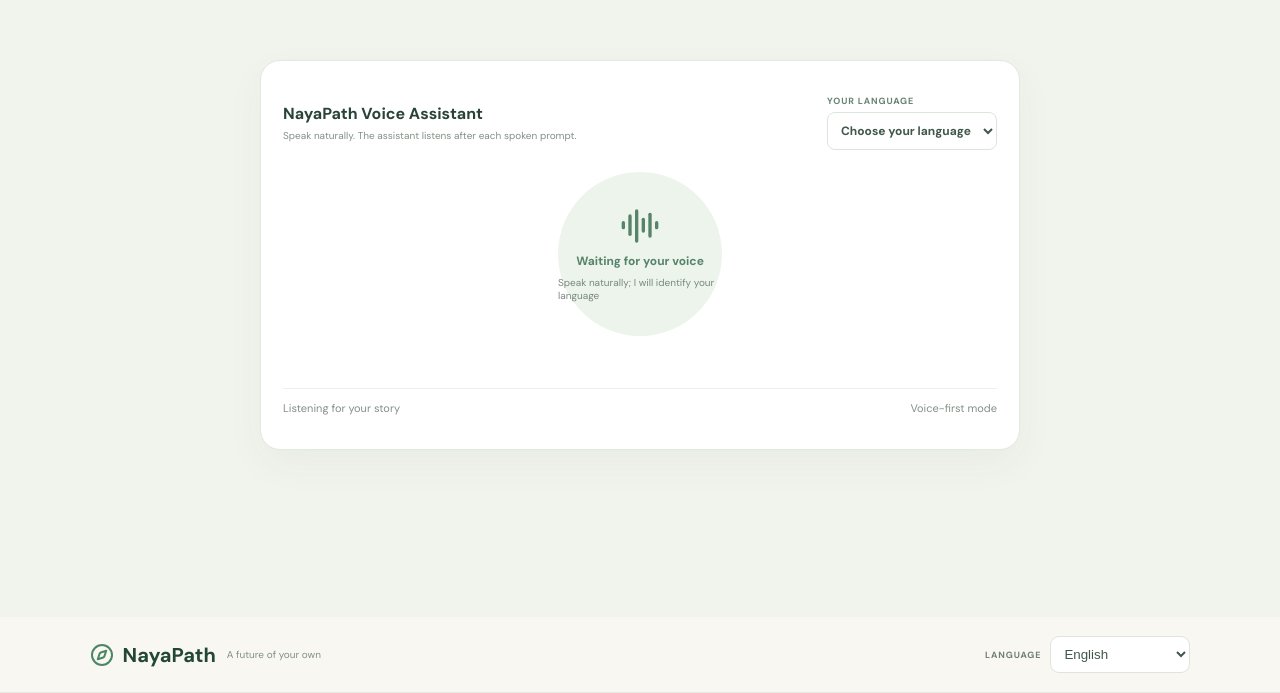
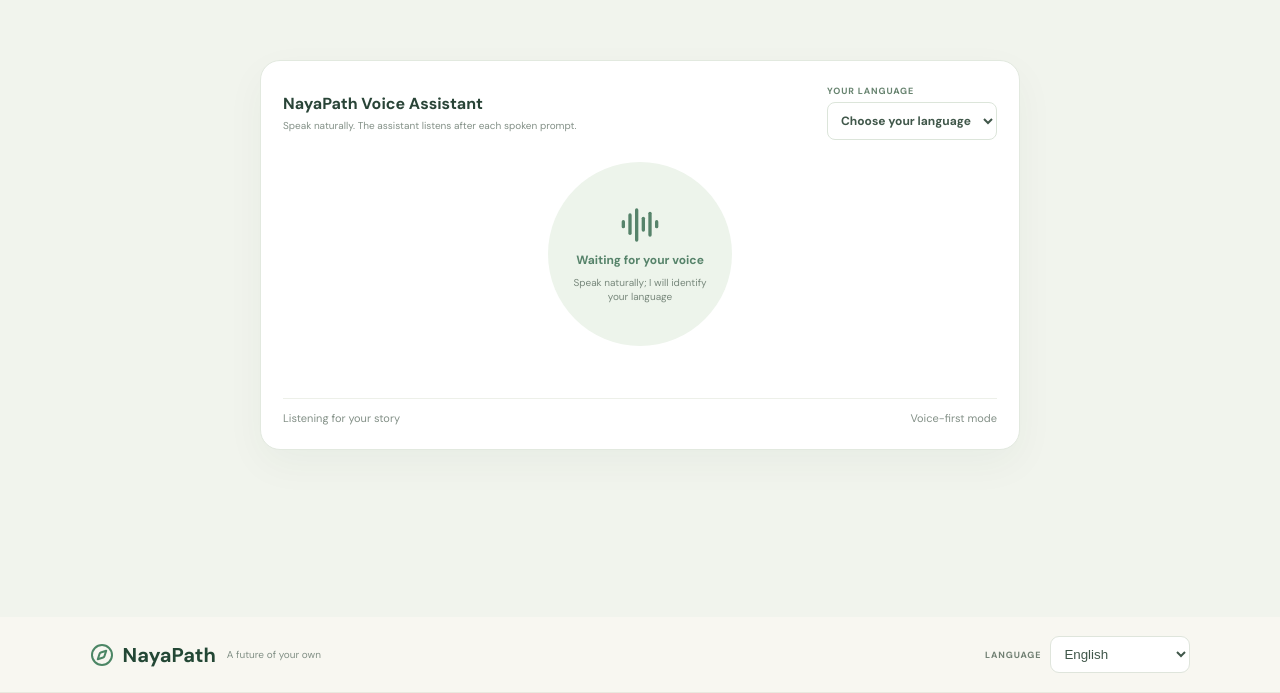
Before and after one commit to Titiksha-P/NayaPath, a React (Vite) app: page / in a window 1280 px wide. Shown: the part 107-800 px from the top of the page. Built offline with nearby package versions, Linux system fonts and the light colour scheme; no server answers; a web font is replaced by a local one.

Commit message:
Keep voice status text centered and wrapped inside the voice indicator

```diff
--- a/src/style.css
+++ b/src/style.css
@@ -58,3 +58,10 @@
  .voice-first.voice-only .voice-actions .voice-primary{grid-column:auto}
  .voice-first.voice-only .voice-foot{display:grid!important}
 }
+
+/* Keep voice status and language hint contained inside the circular indicator */
+.voice-first.voice-only .voice-orb{box-sizing:border-box;width:clamp(150px,18vw,184px);height:clamp(150px,18vw,184px);padding:18px;gap:8px;overflow:hidden;text-align:center}
+.voice-first.voice-only .voice-orb svg{flex:0 0 auto;display:block}
+.voice-first.voice-only .voice-orb b{display:block;width:100%;max-width:100%;font-size:12px;line-height:1.3;text-align:center;white-space:normal;overflow-wrap:anywhere}
+.voice-first.voice-only .voice-orb small{display:block;width:100%;max-width:100%;font-size:10px;line-height:1.35;text-align:center;white-space:normal;overflow-wrap:anywhere}
+@media(max-width:560px){.voice-first.voice-only .voice-orb{width:150px;height:150px;padding:15px}}
```
